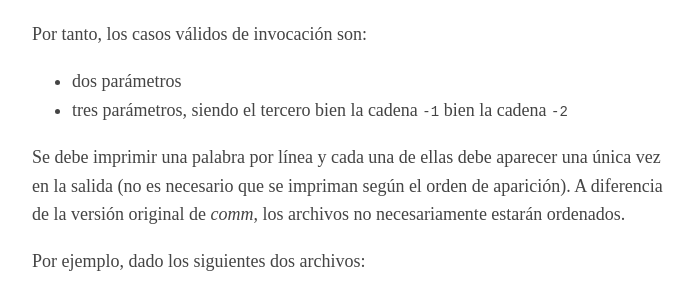
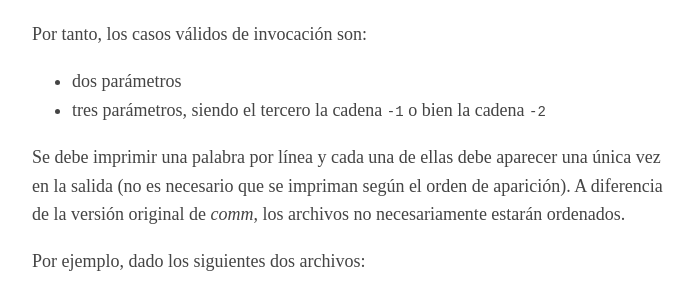
Before and after one commit to algoritmos-rw/algoritmos, a Jekyll site: the page built from enunciado.md, in a window 1280 px wide and 900 px high, scrolled down 1831 px. Shown: the part 160-453 px from the top of the window, without its empty margins (283-977 px from the left). Built offline with Jekyll 4.4.1, drawn with Linux system fonts in a browser that asks for light colours; some of the changed text lies outside the part shown.

Commit message:
Fixes a los fixes.

```diff
--- a/enunciado.md
+++ b/enunciado.md
@@ -67,7 +67,7 @@ De no estar presente (es decir, solo se pasaron dos argumentos):
 Por tanto, los casos válidos de invocación son:
 
   - dos parámetros
-  - tres parámetros, siendo el tercero bien la cadena `-1` bien la cadena `-2`
+  - tres parámetros, siendo el tercero la cadena `-1` o bien la cadena `-2`
 
 Se debe imprimir una palabra por línea y cada una de ellas debe aparecer una única vez en la salida (no es necesario que se impriman según el orden de aparición). A diferencia de la versión original de *comm*, los archivos no necesariamente estarán ordenados.
 
```
Also changed, not shown: other parts of enunciado.md (+1 -1 lines).
